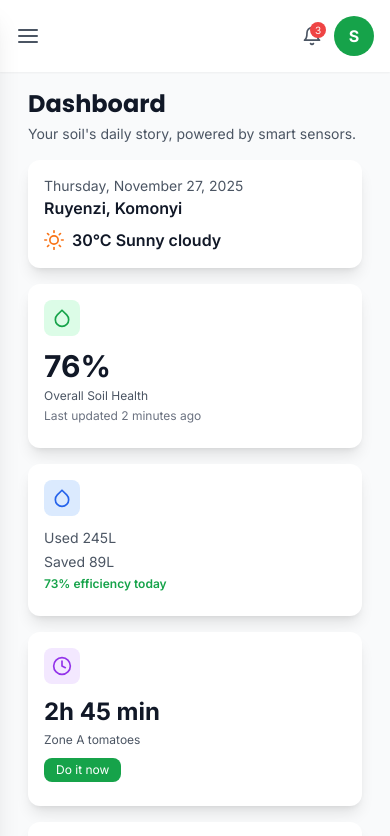
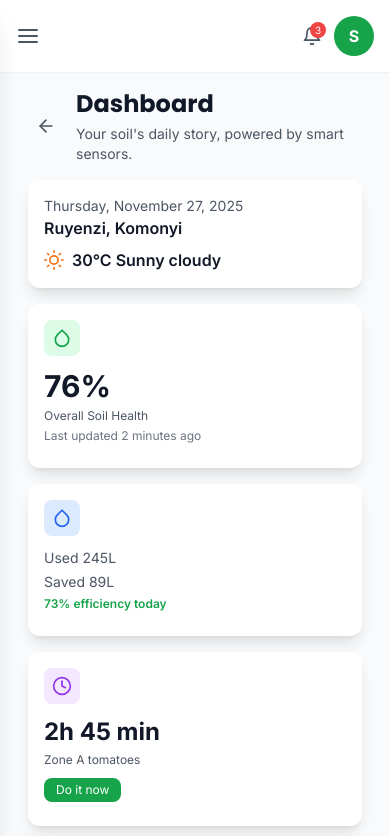
Before and after one commit to Echo-Sols-Ltd/SoilSM-web, a Next.js app: page /dashboard in a window 390 px wide. Shown: the top 836 px of the page. Built offline with nearby package versions, Linux system fonts and the light colour scheme; sample sign-in values are in the browser's storage.

Commit message:
feat: add responsive back button to dashboard home page
- Add back button that navigates to home page on mobile devices
- Button only visible on screens smaller than lg breakpoint
- Import useRouter and FiArrowLeft icon for navigation
- Improve mobile navigation experience

```diff
--- a/src/app/dashboard/page.tsx
+++ b/src/app/dashboard/page.tsx
@@ -14,12 +14,15 @@ import {
   FiX,
   FiCalendar,
   FiSearch,
-  FiBell
+  FiBell,
+  FiArrowLeft
 } from 'react-icons/fi'
 import { format } from 'date-fns'
 import Link from 'next/link'
+import { useRouter } from 'next/navigation'
 
 export default function DashboardPage() {
+  const router = useRouter()
   const [tasks, setTasks] = useState([
     { id: 1, text: 'Apply organic compost', completed: false },
     { id: 2, text: 'Check irrigation system', completed: false },
@@ -81,8 +84,18 @@ export default function DashboardPage() {
       <div className="space-y-4 sm:space-y-6 px-3 sm:px-0">
         {/* Header */}
         <div className="mb-4 sm:mb-6">
-          <h1 className="text-2xl sm:text-3xl font-bold text-gray-900 font-display mb-1 sm:mb-2">Dashboard</h1>
-          <p className="text-sm sm:text-base text-gray-600">Your soil's daily story, powered by smart sensors.</p>
+          <div className="flex items-center gap-3 mb-2">
+            <button
+              onClick={() => router.push('/')}
+              className="lg:hidden p-2 text-gray-600 hover:text-gray-900 hover:bg-gray-100 rounded-lg transition-colors"
+            >
+              <FiArrowLeft className="text-xl" />
+            </button>
+            <div>
+              <h1 className="text-2xl sm:text-3xl font-bold text-gray-900 font-display mb-1 sm:mb-2">Dashboard</h1>
+              <p className="text-sm sm:text-base text-gray-600">Your soil's daily story, powered by smart sensors.</p>
+            </div>
+          </div>
         </div>
 
         {/* Weather/Location Info */}
```
